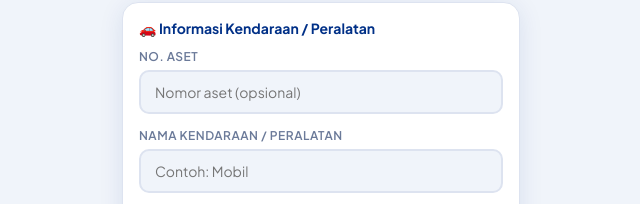
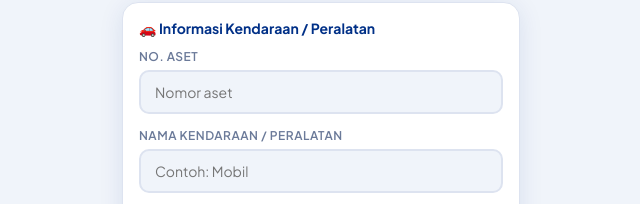
Before and after one commit to mayanggsarinr/alat-masuk, a plain HTML site: page entry.html in a window 1280 px wide. Shown: the part 141-345 px from the top of the page, 319-959 px from the left. Drawn offline with Linux system fonts and the light colour scheme; sample sign-in values are in the browser's storage.

Commit message:
update data entry

```diff
--- a/entry.html
+++ b/entry.html
@@ -54,7 +54,7 @@
             class="form-input"
             id="f_no"
             type="text"
-            placeholder="Nomor aset (opsional)"
+            placeholder="Nomor aset"
           />
         </div>
 
```
